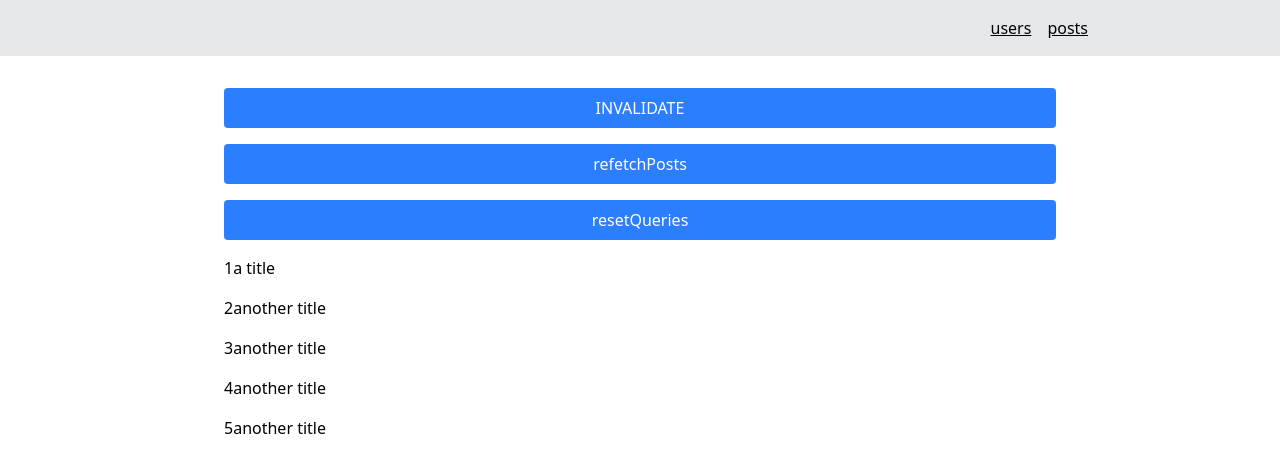
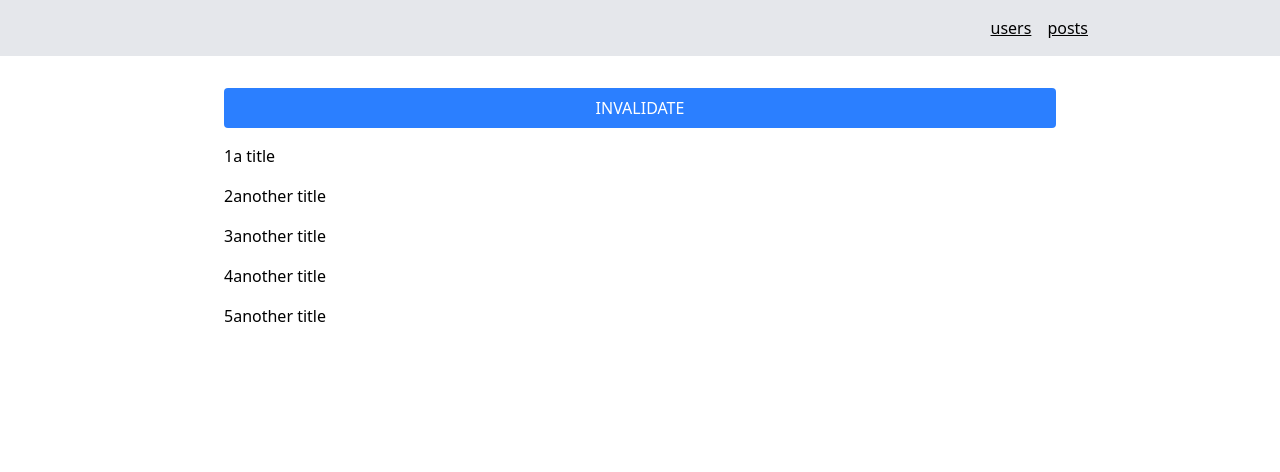
Before and after one commit to AlessxR/tanstack-query, a React (Vite) app: page /posts in a window 1280 px wide. Shown: the top 472 px of the page. Built offline with nearby package versions, Linux system fonts and the light colour scheme; data requests are answered from the project's data file.

Commit message:
cancelRequest

```diff
--- a/json-server/index.js
+++ b/json-server/index.js
@@ -16,7 +16,7 @@ server.use(jsonServer.bodyParser);
 // Нужно для небольшой задержки, чтобы запрос проходил не мгновенно, имитация реального апи
 server.use(async (req, res, next) => {
     await new Promise((res) => {
-        setTimeout(res, 800);
+        setTimeout(res, 3000);
     });
     next();
 });
--- a/src/components/PostsPage.tsx
+++ b/src/components/PostsPage.tsx
@@ -7,8 +7,8 @@ type Post = {
     title: string;
 };
 
-function getPosts() {
-    return api.get<Post[]>('/posts').then((res) => res.data);
+function getPosts(signal?: AbortSignal) {
+    return api.get<Post[]>('/posts', { signal }).then((res) => res.data);
 }
 
 function getAuthData() {
@@ -30,51 +30,47 @@ function PostsList() {
         isFetching,
         isLoading,
         isPending,
+        refetch,
     } = useQuery({
         queryKey: ['posts'],
-        queryFn: getPosts,
+        queryFn: ({ signal }) => getPosts(signal),
         retry: false,
     });
+
+    const cancelRequest = () => {
+        // отменяет все запросы с queryKey = ['posts']
+        queryClient.cancelQueries({ queryKey: ['posts'] });
+    };
 
     console.log(posts);
 
     // перезапрашивает данные в кэше, но не делает новый запрос на сервер
-    const invalidatePosts = () => {
-        queryClient.invalidateQueries({ queryKey: ['posts'] });
-    };
+    // const invalidatePosts = () => {
+    //     queryClient.invalidateQueries({ queryKey: ['posts'] });
+    // };
 
-    // делает новый запрос на сервер и обновляет кэш
-    const refetchPosts = () => {
-        queryClient.refetchQueries({ queryKey: ['posts'] }); // запускает запрос
-    };
+    // // делает новый запрос на сервер и обновляет кэш
+    // const refetchPosts = () => {
+    //     queryClient.refetchQueries({ queryKey: ['posts'] }); // запускает запрос
+    // };
 
-    // сбрасывает кэш и удаляет данные из него
-    const resetQueries = () => {
-        // Например, при logout из системы
-        queryClient.resetQueries({ queryKey: ['posts'] }); // удаляет данные из кэша
-    };
+    // // сбрасывает кэш и удаляет данные из него
+    // const resetQueries = () => {
+    //     // Например, при logout из системы
+    //     queryClient.resetQueries({ queryKey: ['posts'] }); // удаляет данные из кэша
+    // };
 
     return (
         <div className="flex flex-col gap-4">
             <button
                 className="bg-blue-500 text-white p-2 rounded"
-                onClick={invalidatePosts}
+                onClick={() => refetch()}
             >
                 INVALIDATE
             </button>
-            <button
-                className="bg-blue-500 text-white p-2 rounded"
-                onClick={refetchPosts}
-            >
-                refetchPosts
-            </button>
-            <button
-                className="bg-blue-500 text-white p-2 rounded"
-                onClick={resetQueries}
-            >
-                resetQueries
-            </button>
             {isFetching && <p>Loading...</p>}
+            {isLoading && <p>Loading...</p>}
+            {isPending && <p>Loading...</p>}
             {posts?.map((post) => (
                 <div key={post.id}>
                     {post.id}
```
